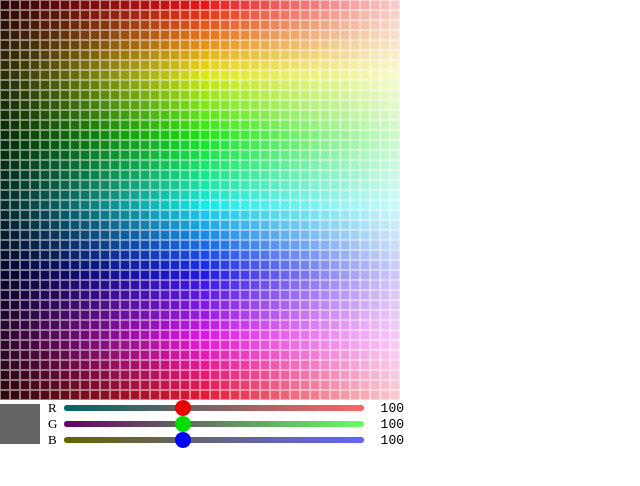
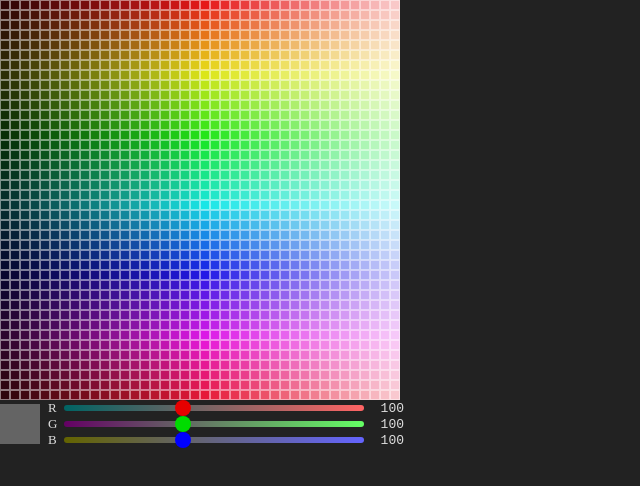
Before and after one commit to tris5572/dot-e, a React (Vite) app: page / in a window 1280 px wide. Shown: the top 486 px of the page, without its empty margins (0-640 px from the left). Built offline with nearby package versions, Linux system fonts and the light colour scheme.

Commit message:
style: ダークモードに変更

```diff
--- a/src/index.css
+++ b/src/index.css
@@ -3,3 +3,8 @@
   padding: 0;
   box-sizing: border-box;
 }
+
+body {
+  background: #222222;
+  color: #dddddd;
+}
```
